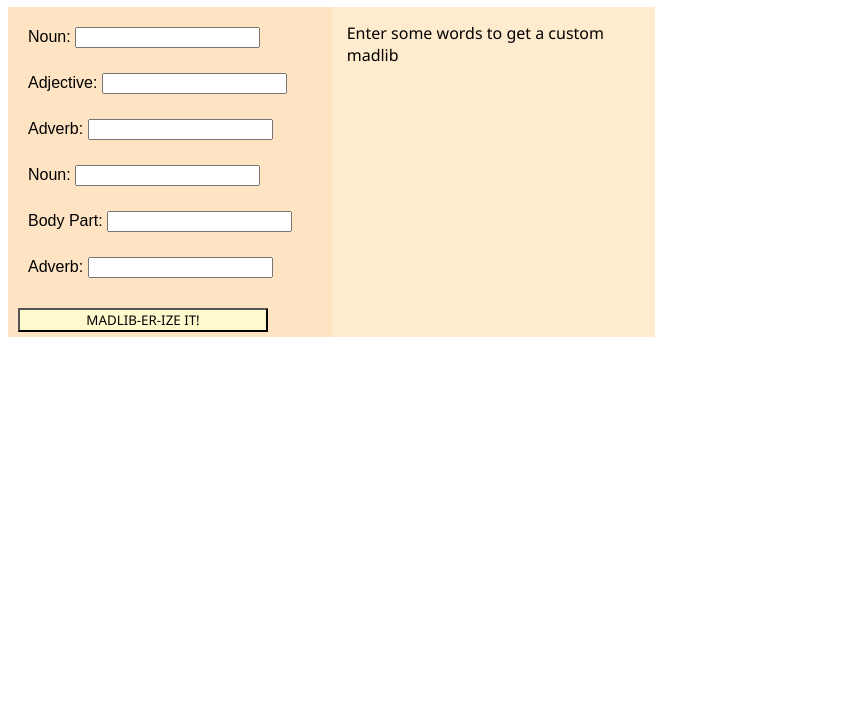
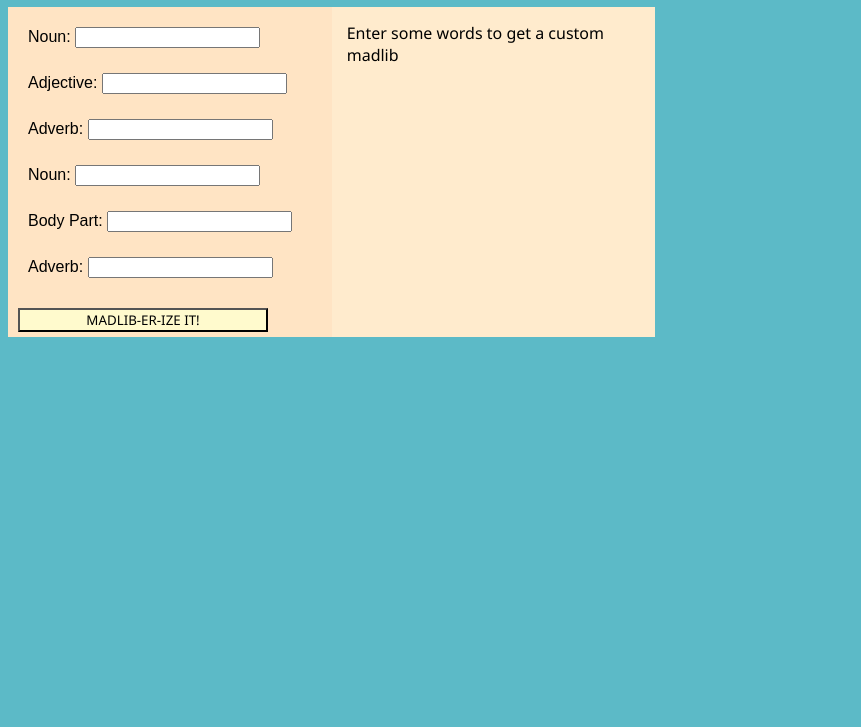
Before and after one commit to ColCoutts/MadLib-Game, a plain HTML site: page index.html in a window 1280 px wide. Shown: the part 73-800 px from the top of the page, without its empty margins (0-861 px from the left). Drawn offline with Linux system fonts and the light colour scheme.

Commit message:
added background-color

```diff
--- a/main.css
+++ b/main.css
@@ -1,3 +1,7 @@
+body {
+    background-color: rgb(92, 186, 199);
+}
+
 h1 {
     text-align: center;
     font-family: Arial, Helvetica, sans-serif
```
